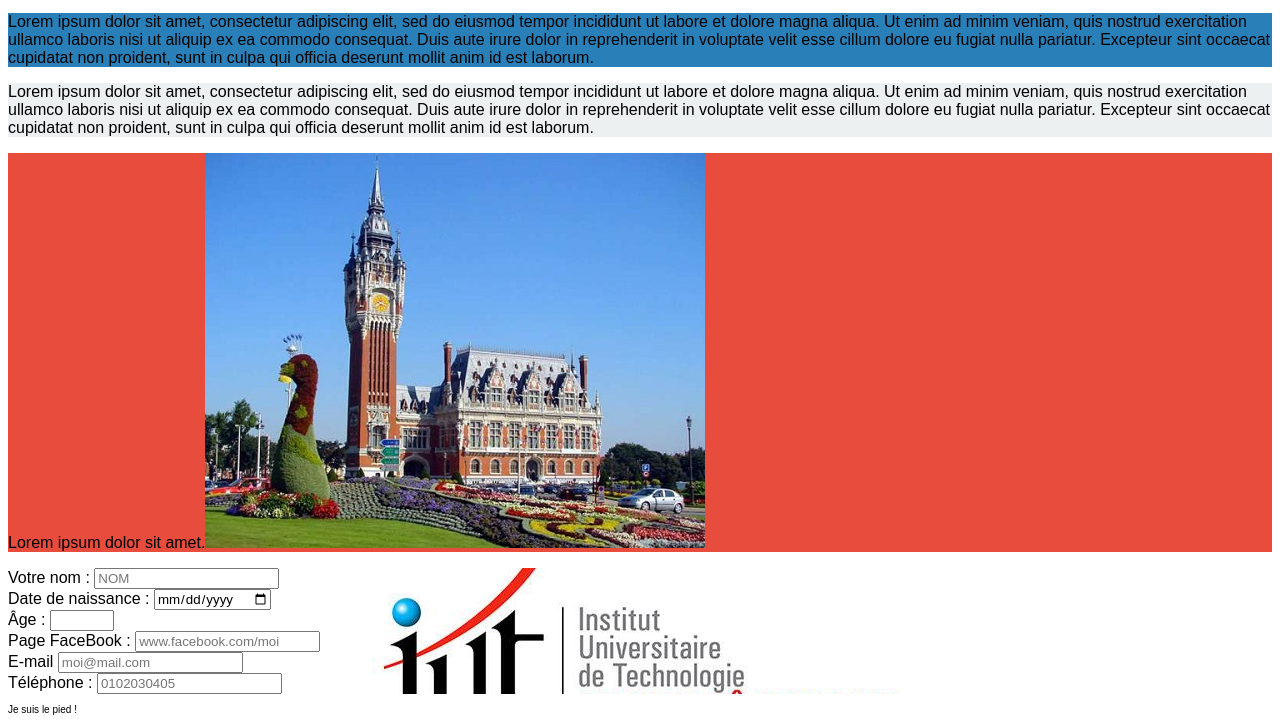
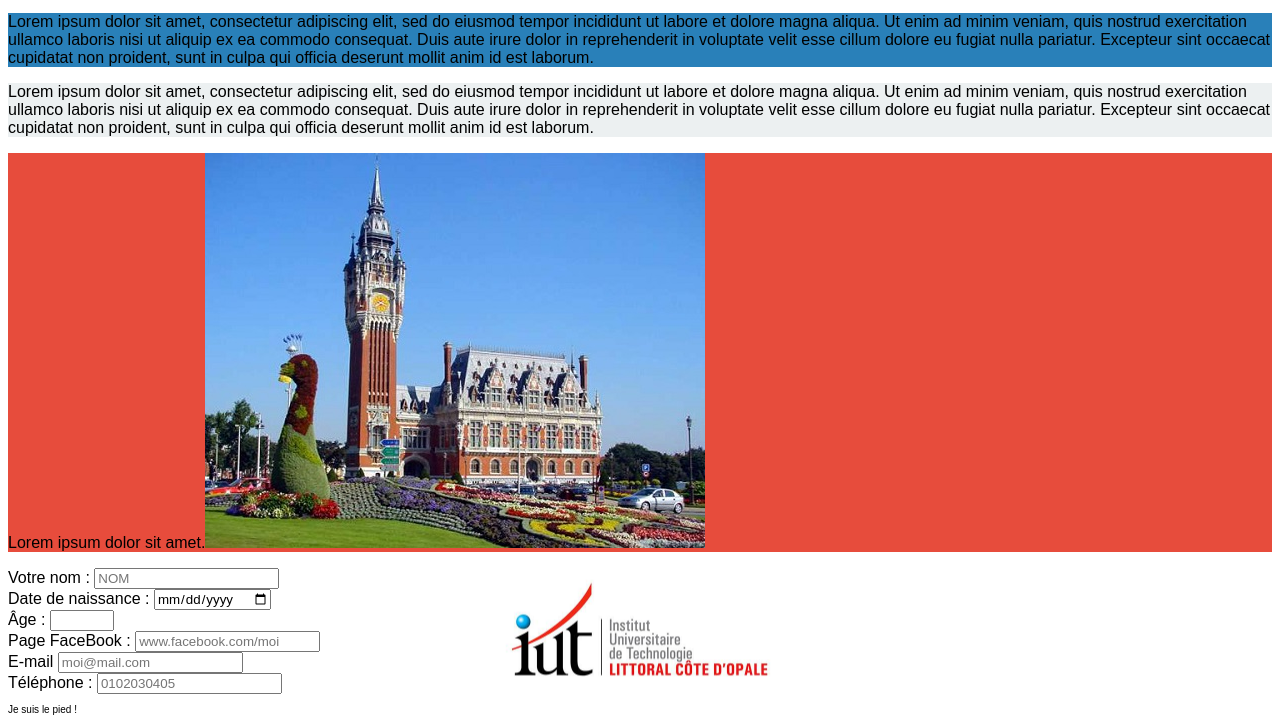
Before and after one commit to SirBaptiste/comp_info, a plain HTML site: page index.html in a window 1280 px wide. Shown: the part 123-848 px from the top of the page. Drawn offline with Linux system fonts and the light colour scheme.

Commit message:
logoooo !!!

```diff
--- a/css/style.css
+++ b/css/style.css
@@ -26,5 +26,5 @@ h1{
 }
 #formulaire{
 	background : url("../img/logo-iut.jpg") no-repeat center;
-	background-size : auto 300px;
+	background-size : 300px;
 }
```
